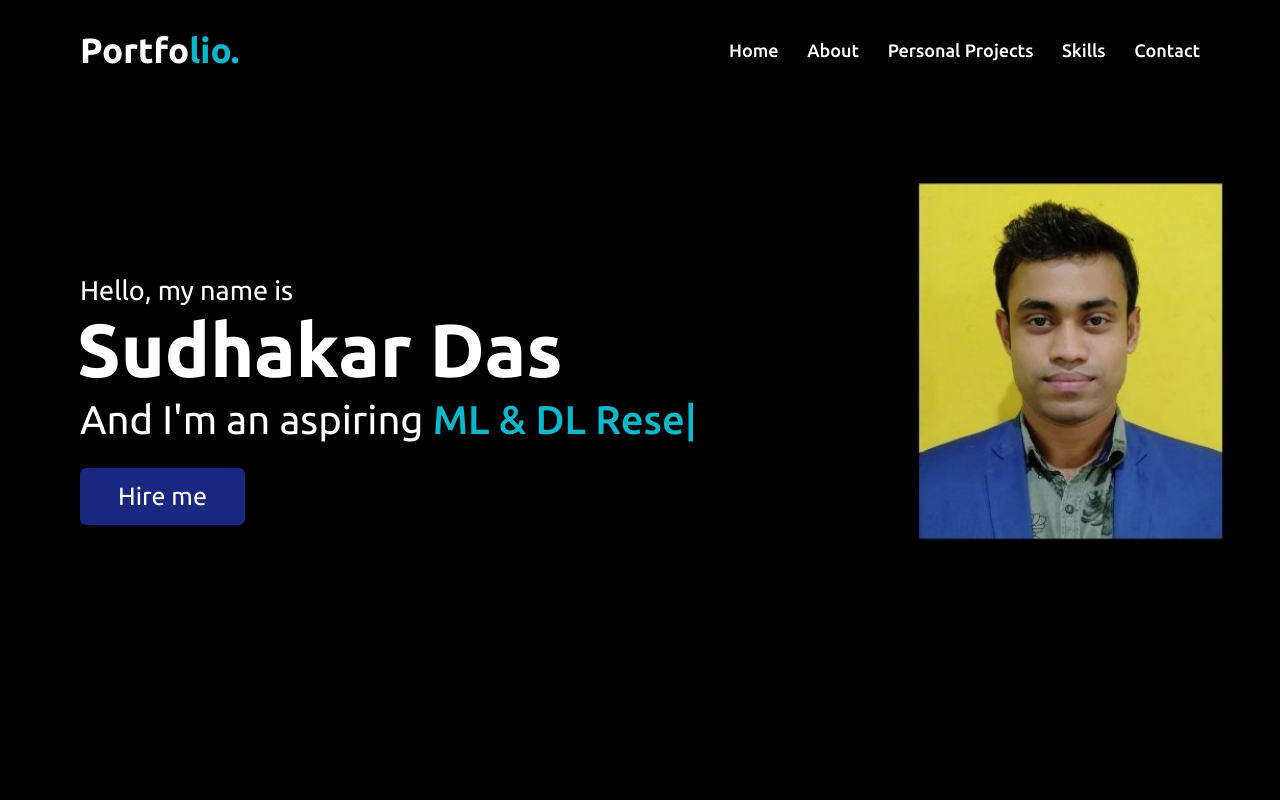
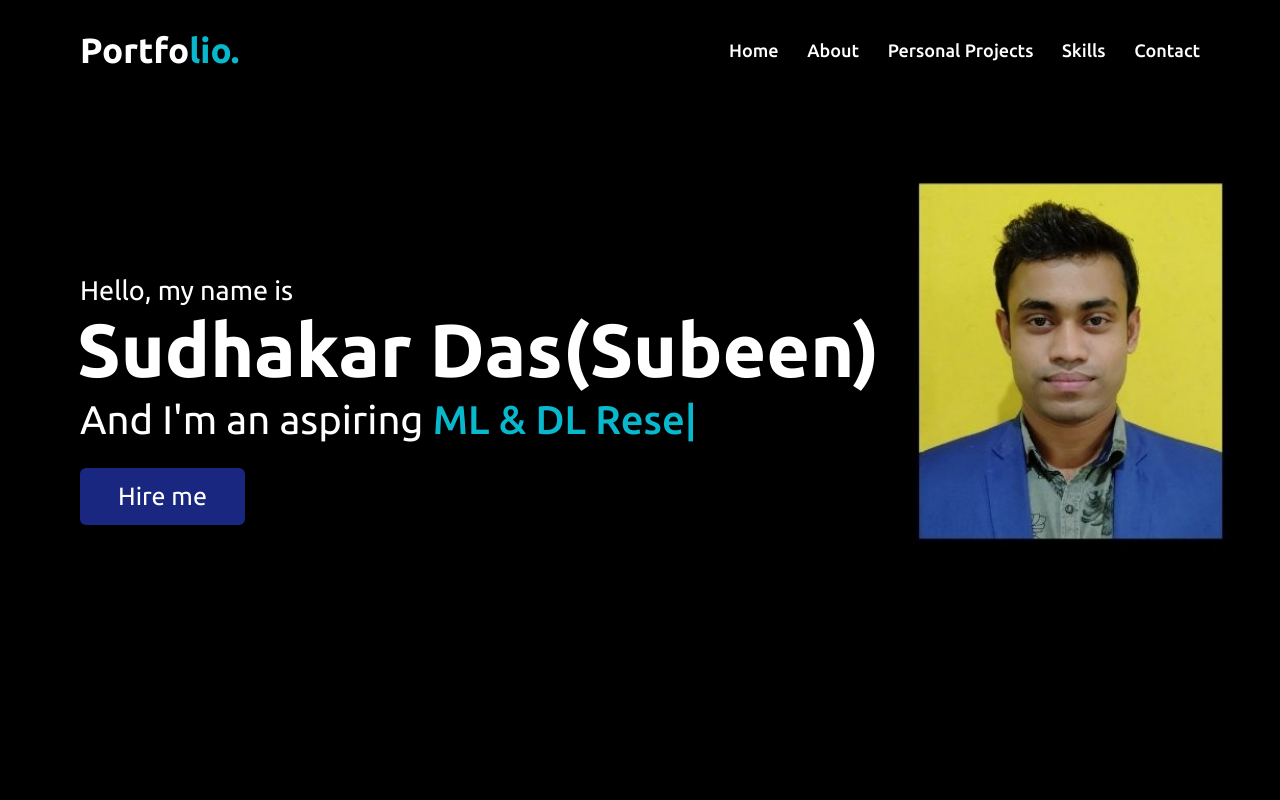
Before and after one commit to Sudhakordas/Portfolio, a plain HTML site: page index.html in a window 1280 px wide. Shown: the top 800 px of the page. Drawn offline with nearby package versions, Linux system fonts and the light colour scheme.

Commit message:
Update index.html

```diff
--- a/index.html
+++ b/index.html
@@ -40,7 +40,7 @@
         <div class="max-width">
             <div class="home-content">
                 <div class="text-1">Hello, my name is</div>
-                <div class="text-2">Sudhakar Das</div>
+                <div class="text-2">Sudhakar Das(Subeen)</div>
                 <div class="text-3">And I'm an aspiring <span class="typing"></span></div>
                 <a href="https://www.linkedin.com/in/sudhakar13/">Hire me</a>
             </div>
```
